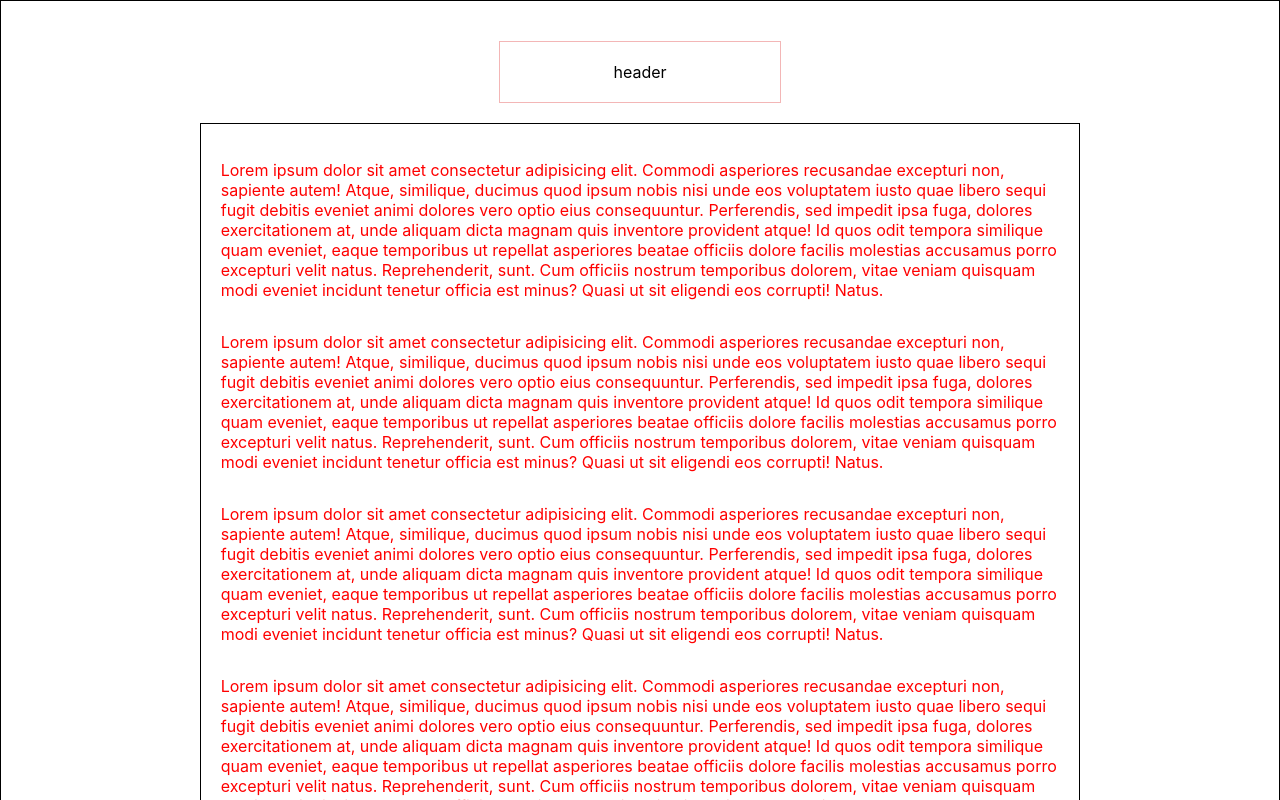
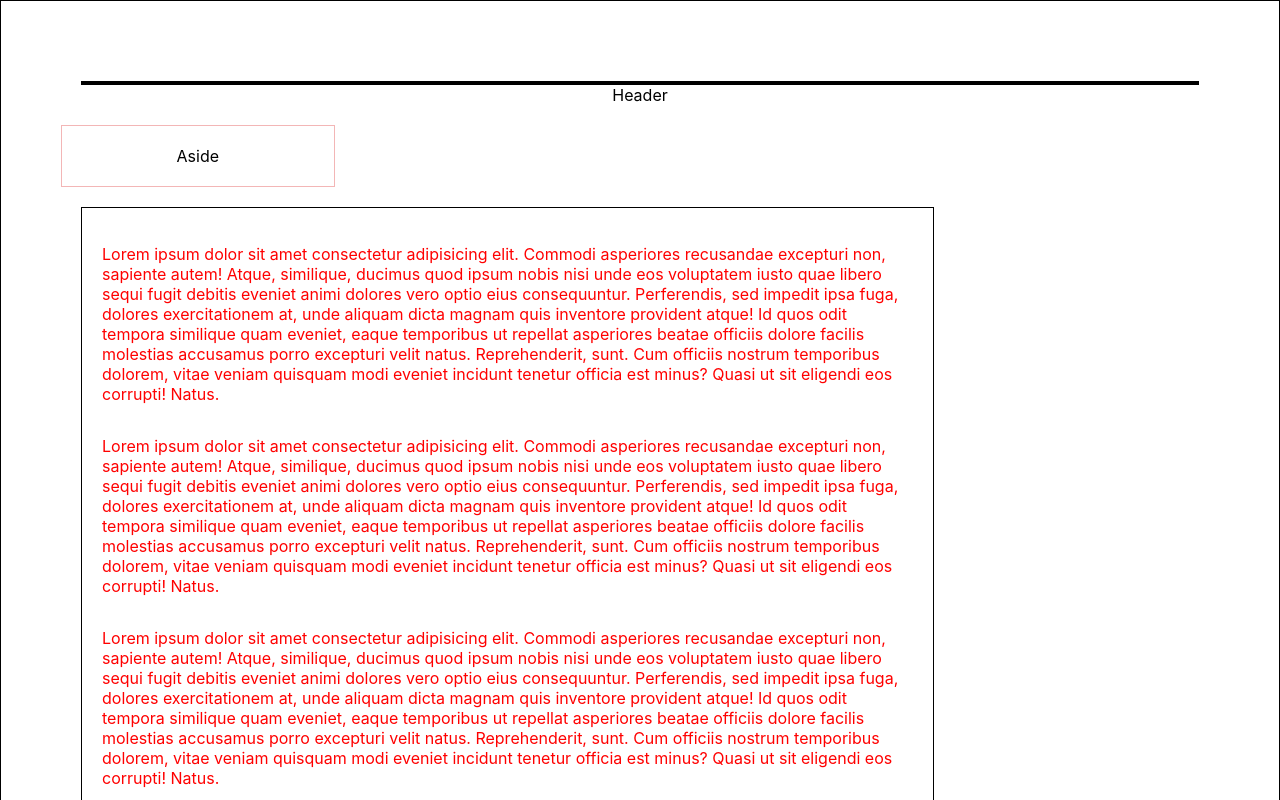
Before and after one commit to barbaroreyes/transapp, a React (Create React App) app: page / in a window 1280 px wide. Shown: the top 800 px of the page. Built offline with nearby package versions, Linux system fonts and the light colour scheme.

Commit message:
added-header

```diff
--- a/src/App.css
+++ b/src/App.css
@@ -8,11 +8,19 @@
 }
 .home{
   display: flex;
-  justify-content: center;
+  /* justify-content: center; */
   /* flex-direction: column;
   align-items: center; */
   flex-wrap: wrap;
-  padding: 20px;
+  padding: 40px;
+  margin: 20px;
+
+}
+.Header{
+  width: 100%;
+  border-top: 4px solid black;
+  display: flex;
+  justify-content: center;
   margin: 20px;
 
 }
--- /dev/null
+++ b/src/component/Asside.js
@@ -0,0 +1,9 @@
+import React from 'react';
+
+const Asside = () => {
+  return (
+    <div className='header-home'>Aside</div>
+  );
+}
+
+export default Asside;
--- /dev/null
+++ b/src/component/Footer.js
@@ -0,0 +1,9 @@
+import React from 'react';
+
+const Footer = () => {
+  return (
+    <div className='footer-home'>footer</div>
+  );
+}
+
+export default Footer;
--- a/src/pages/Home.js
+++ b/src/pages/Home.js
@@ -1,12 +1,15 @@
 import React from 'react';
 import Main from '../component/Main'
+import Footer from '../component/Footer'
+import Asside from '../component/Asside'
+
 const Home = () => {
   return (
     <div className="home">
-       <div className='header-home'>header</div>
+        <header className="Header">Header</header>
+        <Asside/>
          <Main/>
-
-       <div className='footer-home'>footer</div>
+        <Footer/>
     </div>
   );
 }
```
